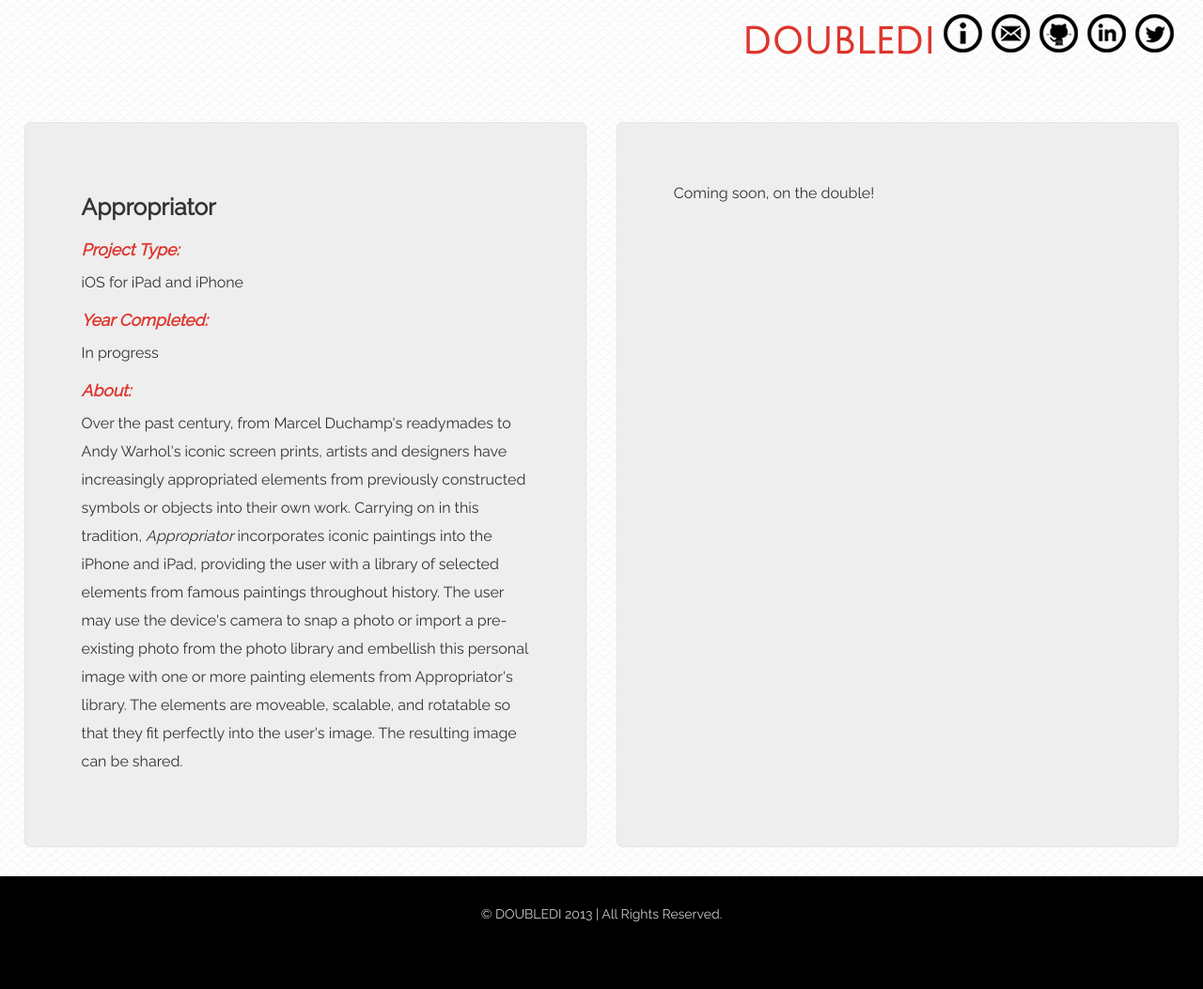
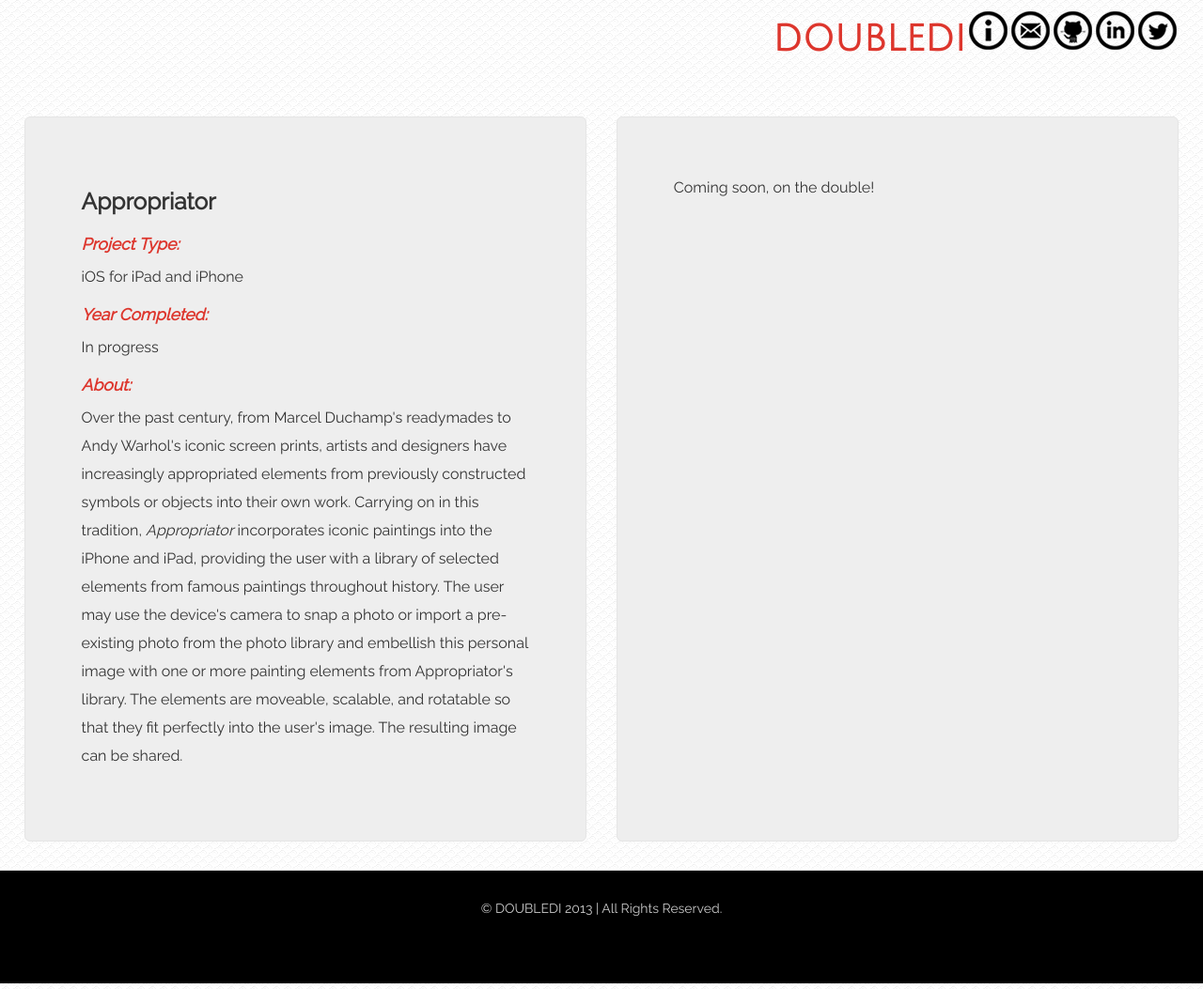
Before and after one commit to diannamertz/doubledi.github.com, a Jekyll site: the page built from appropriator.html, in a window 1280 px wide. Shown: the whole page at 94% size. Built offline with Jekyll 4.4.1, drawn with Linux system fonts in a browser that asks for light colours.

Commit message:
change around image sizes

```diff
--- a/css/style.css
+++ b/css/style.css
@@ -277,3 +277,9 @@
   padding-left: 0.6%;
   }
 }
+
+nav li a {
+  position: relative;
+  float: right;
+  padding: 2px;
+}
```
